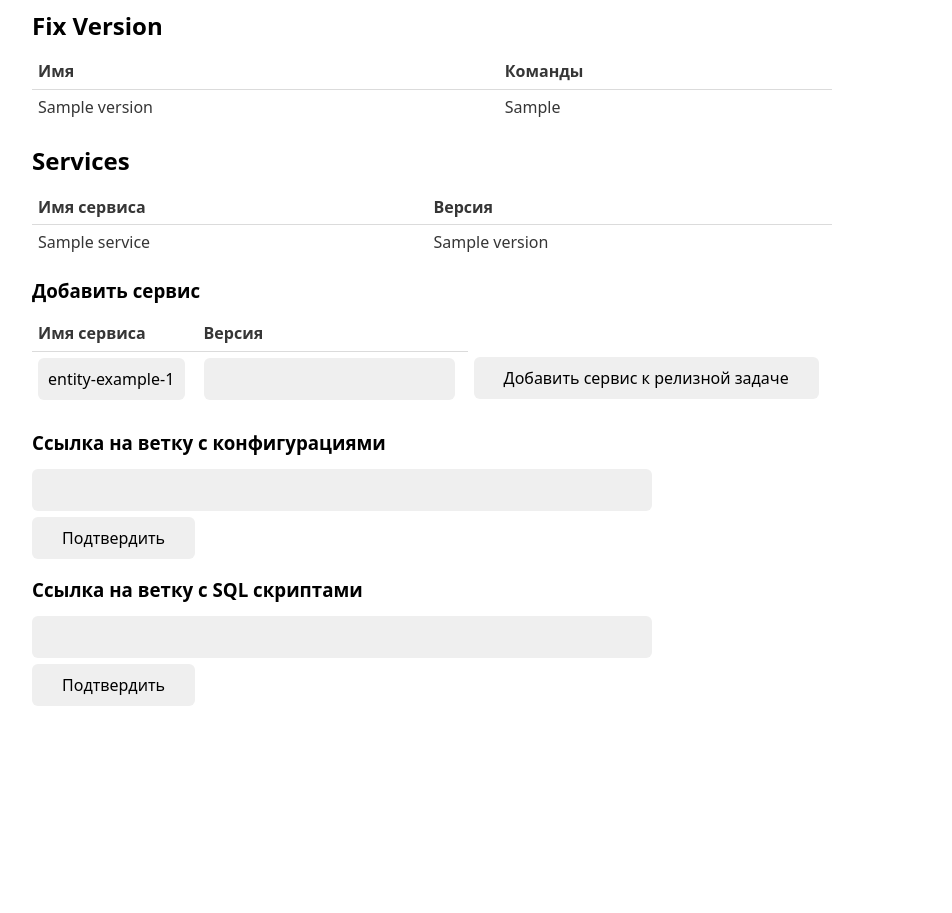
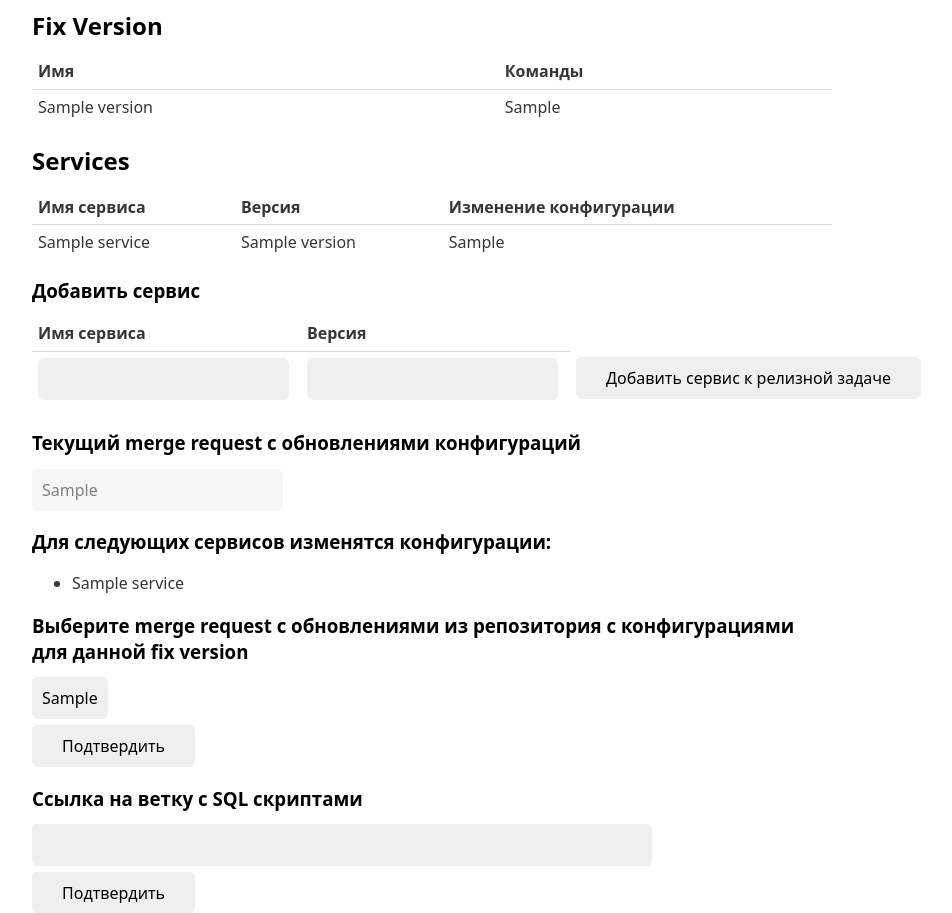
Before and after one commit to ECRSSS/release-page, a FastAPI app: template templates/create_release_task.html in a window 1280 px wide. Shown: the part 134-1047 px from the top of the page, without its empty margins (208-1160 px from the left). Before the commit the page ends 840 px from the top, so only its background shows below. Run offline with FastAPI, Linux system fonts and the light colour scheme; the template is opened without the code that fills it: most values are stand-ins (such as "Sample title", 1, 10 or a date in 2020); parts of the project's set-up code (start-up, migrations or seed data) failed here and were passed over.

Commit message:
create task continue

```diff
--- a/main.py
+++ b/main.py
@@ -8,7 +8,7 @@ from fastapi.templating import Jinja2Templates
 from fastapi.middleware.cors import CORSMiddleware
 from src.jira_service import JiraService, FixVersionModel
 from src.mongo_service import MongoService
-from src.release_task import ReleaseTaskModel
+from src.release_task import ReleaseTaskModel, ConfigsMergeRequest
 from src.utils import is_versions_cache_time_expired, str_is_not_empty_or_none
 from src.config import BACKEND_HOST
 from src.gitlab_service import GitlabService
@@ -16,7 +16,7 @@ from src.gitlab_service import GitlabService
 app = FastAPI()
 
 origins = [
-    "http://localhost",
+    "http://127.0.0.1",
 ]
 
 app.add_middleware(
@@ -79,11 +79,18 @@ async def create_release_task(
         action: Union[str, None] = None,
         service_name: Union[str, None] = None,
         service_version: Union[str, None] = None,
-        consul_url: Union[str, None] = None,
+        configs_mr_name: Union[str, None] = None,
         sql_url: Union[str, None] = None
 ):
     print(f'service {service_name}, version: {service_version}, action: {action}')
     target_fix_version = mongo_service.read_fix_version_by_version_id(version_id)
+
+    # список веток открытых МRов
+    opened_configs_merge_requests = gitlab_service.configs_repository.get_mr_list()
+    merge_requests_source_branches = [mr.attributes['source_branch'] for mr in opened_configs_merge_requests
+                                      if mr.attributes['target_branch'] == 'master']
+    merge_requests_source_branches.insert(0, '-')
+
     if target_fix_version.is_rt_exists is True:
         return templates.TemplateResponse("task_already_exists.html",
                                           {'request': request, 'version': target_fix_version})
@@ -100,15 +107,21 @@ async def create_release_task(
                 release_task.add_service(service_name, service_version)
                 mongo_service.update_release_task(release_task)
             return RedirectResponse(f"/create_task/{version_id}")
-        elif action is not None and action == 'set_configs_url':
-            # TODO: ОПИСАТЬ ПОВЕДЕНИЕ ПРИ УСТАНОВКЕ ПОЛЯ С КОНФИГАМИ
-            pass
+
+        elif action is not None and action == 'set_configs':
+            config_mrs = gitlab_service.configs_repository.get_mr_list()
+            config_mr = [mr for mr in config_mrs if mr.attributes['source_branch']
+                         == configs_mr_name and mr.attributes['target_branch'] == 'master'][0]
+            release_task.set_configs_mr(config_mr)
+            mongo_service.update_release_task(release_task)
+            return RedirectResponse(f"/create_task/{version_id}")
 
         return templates.TemplateResponse("create_release_task.html",
                                           {'request': request,
                                            'version': target_fix_version,
                                            'release_task': release_task,
-                                           'services': release_task.services
+                                           'services': release_task.services,
+                                           'opened_config_repo_mrs': merge_requests_source_branches
                                            })
 
 
--- a/src/gitlab_service.py
+++ b/src/gitlab_service.py
@@ -1,5 +1,4 @@
 import gitlab
-from gitlab.v4.objects.projects import Project
 from config import GITLAB_URL, GITLAB_TOKEN
 from config import GITLAB_CONSUL_PROJECT_ID, GITLAB_SQL_PROJECT_ID
 
@@ -39,4 +38,5 @@ class GitlabService:
 
 if __name__ == '__main__':
     mrs = GitlabService().configs_repository.get_mr_list()
+    changes = mrs[0].changes()['changes']
     pass
--- a/src/jira_service.py
+++ b/src/jira_service.py
@@ -3,6 +3,7 @@ import pickle
 import codecs
 import datetime
 from config import JIRA_USER, JIRA_TOKEN, JIRA_URL
+
 
 class FixVersionModel:
     def __init__(self, jira_project_version, version_issues):
--- a/templates/create_release_task.html
+++ b/templates/create_release_task.html
@@ -5,6 +5,7 @@
     <meta name="viewport" content="width=device-width, initial-scale=1">
     <title>Hello Bulma!</title>
     <link rel="stylesheet" href="../static/light.min.css">
+    <script src="../static/jquery.min.js" type="text/javascript"></script>
 </head>
 <body>
 <h1>DBO-SME Release page</h1>
@@ -30,6 +31,7 @@
     <tr>
         <th>Имя сервиса</th>
         <th>Версия</th>
+        <th>Изменение конфигурации</th>
     </tr>
     </thead>
     <tbody>
@@ -37,6 +39,7 @@
     <tr>
         <td>{{ service.get_name() }}</td>
         <td>{{ service.version }}</td>
+        <td>{{ service.get_configuration_change_view() }}</td>
     </tr>
     {% endfor %}
     </tbody>
@@ -54,10 +57,11 @@
         <tr>
 
             <td>
-                <select name="service_name">
-                    <option>entity-example-1</option>
-                    <option>entity-example-2</option>
-                </select>
+                <input name="service_name" list="brow" type="search" autocomplete="off">
+                <datalist id="brow">
+                    <option value="entity-application">
+                    <option value="entity-dbo">
+                </datalist>
             </td>
             <td>
                 <input name="service_version" type="text"/>
@@ -71,11 +75,26 @@
     </table>
     <input type="hidden" name="action" value="add_service">
 </form>
-
-<h3>Ссылка на ветку с конфигурациями</h3>
+<h3>Текущий merge request с обновлениями конфигураций</h3>
+{% if release_task.configs_mr is none %}
+<input type="text" disabled value="Not setted"/>
+{% else %}
+<input type="text" disabled value="{{ release_task.configs_mr.get_source_branch() }}"/>
+<h3>Для следующих сервисов изменятся конфигурации:</h3>
+<ul>
+    {% for service in release_task.configs_mr.get_services_with_changes_prod() %}
+    <li>{{ service }}</li>
+    {% endfor %}
+</ul>
+{% endif %}
+<h3>Выберите merge request с обновлениями из репозитория с конфигурациями для данной fix version</h3>
 <form>
-    <input name="consul_url" type="url" style="width: 600px">
-    <input type="hidden" name="action" value="set_configs_url">
+    <select name="configs_mr_name">
+        {% for mr_source_branch in opened_config_repo_mrs %}
+        <option>{{ mr_source_branch }}</option>
+        {% endfor %}
+    </select>
+    <input type="hidden" name="action" value="set_configs">
     <input type="submit" value="Подтвердить">
 </form>
 
--- a/templates/loading_page.html
+++ b/templates/loading_page.html
@@ -23,7 +23,7 @@
     },
     "headers": {
               "accept": "application/json",
-              "Access-Control-Allow-Origin":"localhost"
+              "Access-Control-Allow-Origin":"*"
           }
    });
 });
```
Also changed, not shown: src/mongo_service.py (+6 -1 lines), src/release_task.py (+54 -0 lines).
